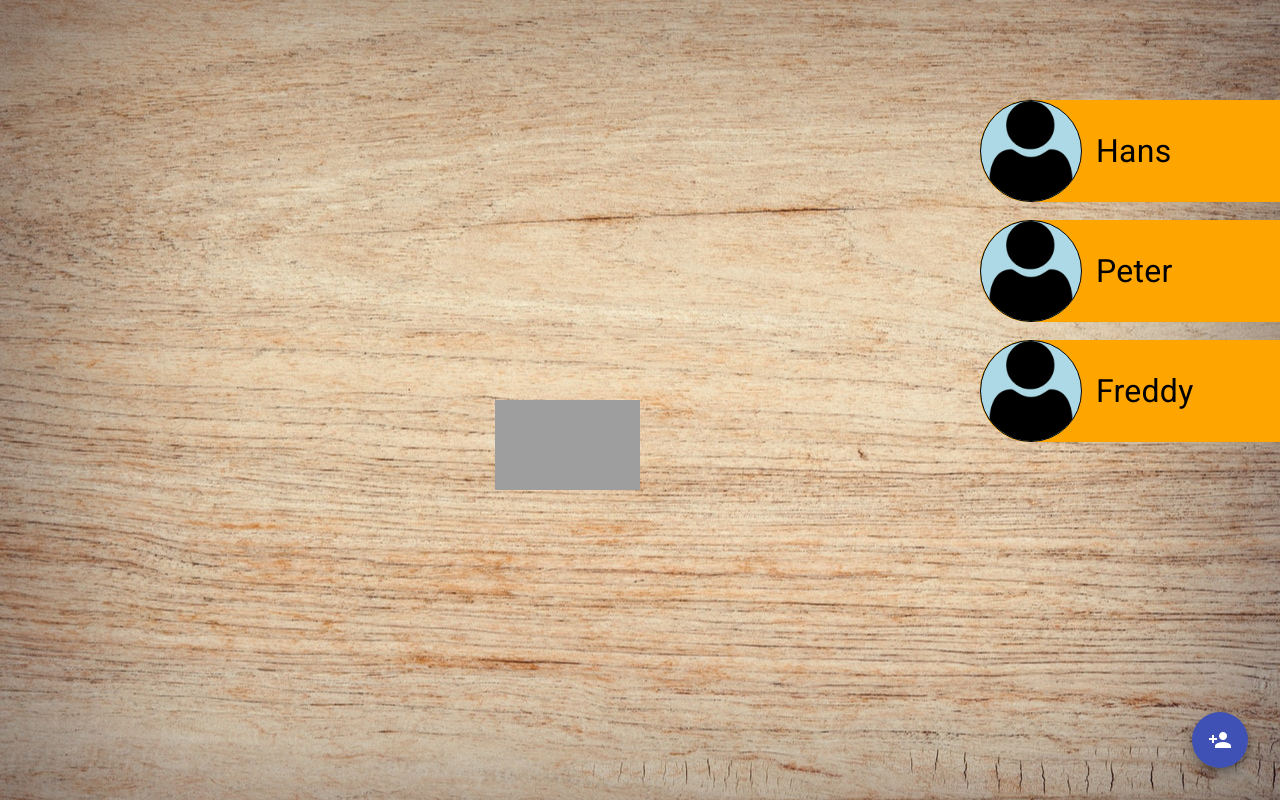
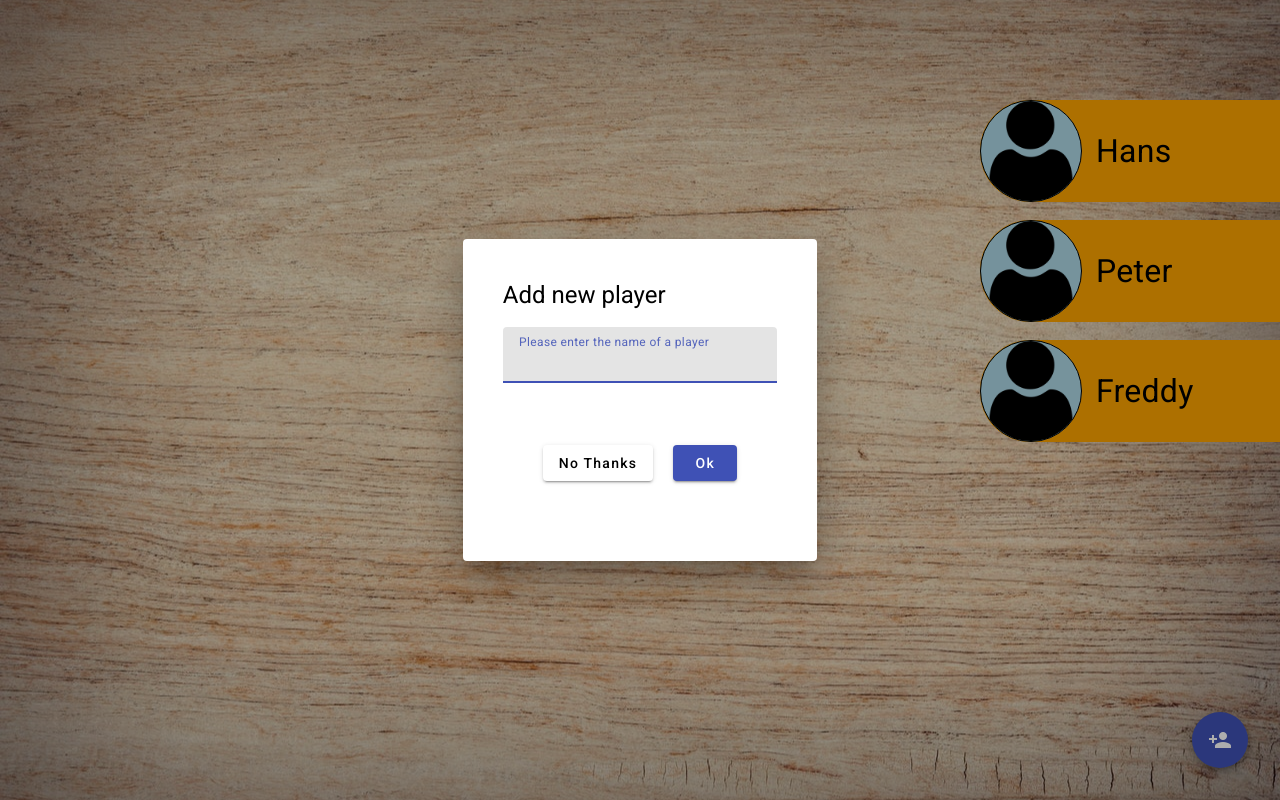
Before and after one commit to JamalDrakeAman/ring_of_fire, an Angular app: page /game in a window 1280 px wide. Both pictures are taken after a click on the button "person_add". Built offline with nearby package versions, Linux system fonts and the light colour scheme; grey boxes are pictures that could not be loaded.

Commit message:
update dialog

```diff
--- /dev/null
+++ b/src/app/dialog-add-player/dialog-add-player.component.html
@@ -0,0 +1,14 @@
+<div>
+    <h1>Add new player</h1>
+
+    <mat-form-field>
+        <mat-label>Please enter the name of a player</mat-label>
+        <input matInput [(ngModel)]="name" />
+    </mat-form-field>
+    <div>
+        <button mat-raised-button>No Thanks</button>
+        <button color="primary" mat-raised-button>Ok</button>
+    </div>
+
+
+</div>
--- /dev/null
+++ b/src/app/dialog-add-player/dialog-add-player.component.scss
@@ -0,0 +1,10 @@
+div {
+    display: flex;
+    flex-direction: column;
+    padding: 40px;
+    >div{
+        display: flex;
+        flex-direction: row;
+        gap: 20px;
+    }
+}
--- /dev/null
+++ b/src/app/dialog-add-player/dialog-add-player.component.ts
@@ -0,0 +1,47 @@
+import { Component, OnInit } from '@angular/core';
+import { CommonModule } from '@angular/common';
+
+import { MatIconModule } from '@angular/material/icon';
+import { MatDividerModule } from '@angular/material/divider';
+import { MatButtonModule } from '@angular/material/button';
+
+import { MatDialogModule } from '@angular/material/dialog';
+import { MatFormFieldModule } from '@angular/material/form-field';
+import { FormsModule } from '@angular/forms';
+import { MatInputModule } from '@angular/material/input';
+
+
+@Component({
+  selector: 'app-dialog-add-player',
+  standalone: true,
+  imports: [
+    CommonModule,
+
+    MatIconModule,
+    MatDividerModule,
+    MatButtonModule,
+
+    MatDialogModule,
+    MatFormFieldModule,
+    FormsModule,
+    MatInputModule
+  ],
+  templateUrl: './dialog-add-player.component.html',
+  styleUrl: './dialog-add-player.component.scss'
+})
+
+
+export class DialogAddPlayerComponent implements OnInit {
+  name: string = '';
+
+  constructor() { }
+
+  ngOnInit(): void {
+
+  }
+
+  onNoClick(){
+
+  }
+
+}
--- a/src/app/game/game.component.html
+++ b/src/app/game/game.component.html
@@ -31,6 +31,8 @@
     </div>
 </div>
 
-<button mat-fab color="primary" class="btn-add">
+
+
+<button (click)="openDialog()" mat-fab color="primary" class="btn-add">
     <mat-icon>person_add</mat-icon>
   </button>
--- a/src/app/game/game.component.ts
+++ b/src/app/game/game.component.ts
@@ -3,9 +3,15 @@ import { CommonModule } from '@angular/common';
 import { Game } from '../../models/game';
 import { PlayerComponent } from '../player/player.component';
 
-import {MatIconModule} from '@angular/material/icon';
-import {MatDividerModule} from '@angular/material/divider';
-import {MatButtonModule} from '@angular/material/button';
+import { MatIconModule } from '@angular/material/icon';
+import { MatDividerModule } from '@angular/material/divider';
+import { MatButtonModule } from '@angular/material/button';
+
+import { FormsModule } from '@angular/forms';
+import { MatFormFieldModule } from '@angular/material/form-field';
+import { MatInputModule } from '@angular/material/input';
+import { MatDialog } from '@angular/material/dialog';
+import { DialogAddPlayerComponent } from '../dialog-add-player/dialog-add-player.component';
 
 
 @Component({
@@ -17,17 +23,23 @@ import {MatButtonModule} from '@angular/material/button';
 
     MatIconModule,
     MatDividerModule,
-    MatButtonModule
+    MatButtonModule,
+
+    FormsModule,
+    MatFormFieldModule,
+    MatInputModule
   ],
   templateUrl: './game.component.html',
   styleUrl: './game.component.scss'
 })
+
+
 export class GameComponent implements OnInit {
   pickCardAnimation = false;
   currentCard: string | undefined = '';
   game: Game = new Game;
 
-  constructor() { }
+  constructor(public dialog: MatDialog) { }
 
 
   ngOnInit(): void {
@@ -55,7 +67,30 @@ export class GameComponent implements OnInit {
         this.pickCardAnimation = false;
       }, 1000);
     }
+  }
 
+
+  openDialog(): void {
+    const dialogRef = this.dialog.open(DialogAddPlayerComponent);
+
+
+    dialogRef.afterClosed().subscribe(result => {
+      console.log('The dialog was closed');
+
+    });
+
+
+
+
+  }
+
+  addPlayer(): void {
+    const dialogRef = this.dialog.open(DialogAddPlayerComponent);
+
+    dialogRef.afterClosed().subscribe(result => {
+      console.log('The dialog was closed');
+      this.game.players.push(result)
+    });
   }
 
 
```
Also changed, not shown: 1 other file (tests, documents, lock files or other folders).
